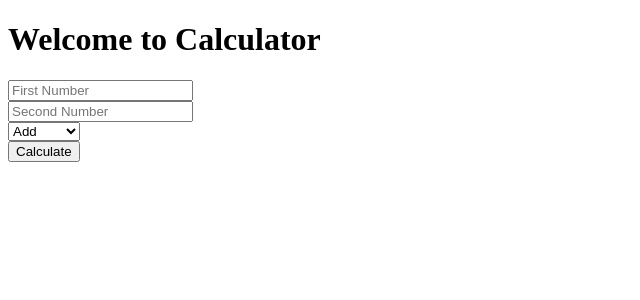
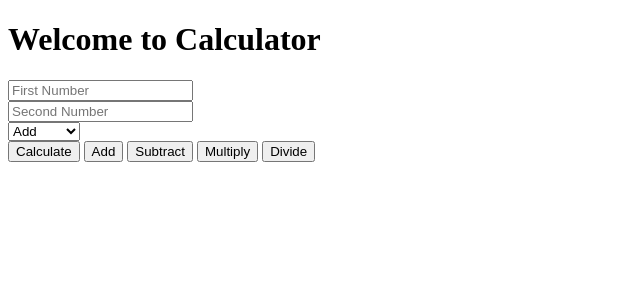
Before and after one commit to anil846v/Calci-Django, a Django app: page / in a window 1280 px wide. Shown: the top 300 px of the page, without its empty margins (0-640 px from the left). Run offline with Django 5.2, Linux system fonts and the light colour scheme.

Commit message:
second commit

```diff
--- a/calci/templates/calci/index.html
+++ b/calci/templates/calci/index.html
@@ -20,6 +20,11 @@
             <option value="DIVISION">Divide</option>
         </select><br>
         <button type="submit">Calculate</button>
+         <!-- Each button submits a different operation -->
+    <button type="submit" name="operation" value="ADD">Add</button>
+    <button type="submit" name="operation" value="SUBTRACT">Subtract</button>
+    <button type="submit" name="operation" value="MULTIPLY">Multiply</button>
+    <button type="submit" name="operation" value="DIVIDE">Divide</button>
     </form>
 </body>
 </html>
--- a/calci/urls.py
+++ b/calci/urls.py
@@ -4,6 +4,10 @@ from .import views
 
 urlpatterns = [
     path('', views.index, name = 'index'),
-    path('calculate/', views.calculate,name = 'calculate'),
+    path('cal/', views.calculate,name = 'calculate'),
+    # cal/ = this can be any name
+    # views.calculate = only view name which is present in [views.py] file
+    # This gives the route a name, so it can be referred to in templates using {% url 'calculate' %}.
+
 
 ]
```
